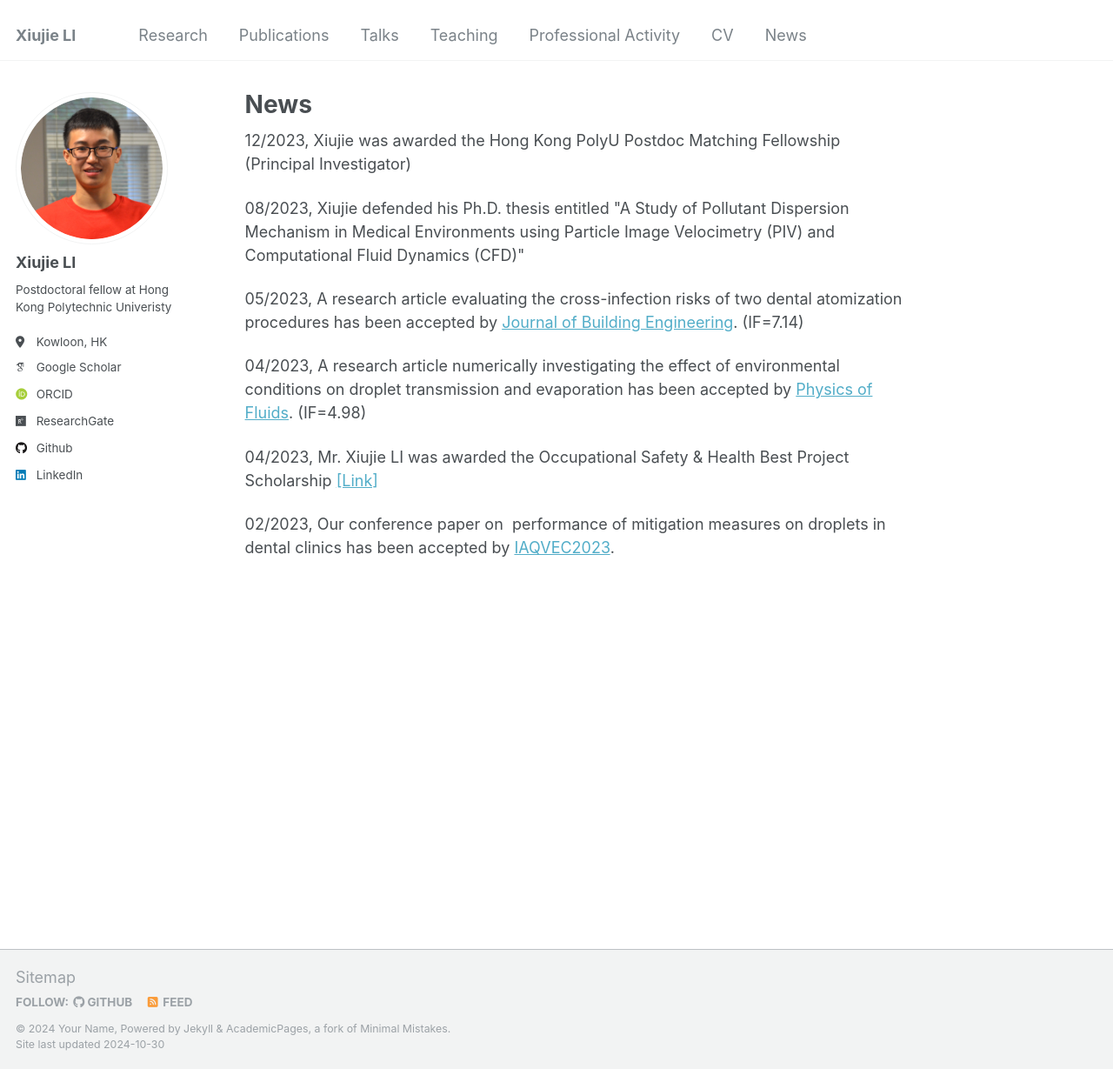
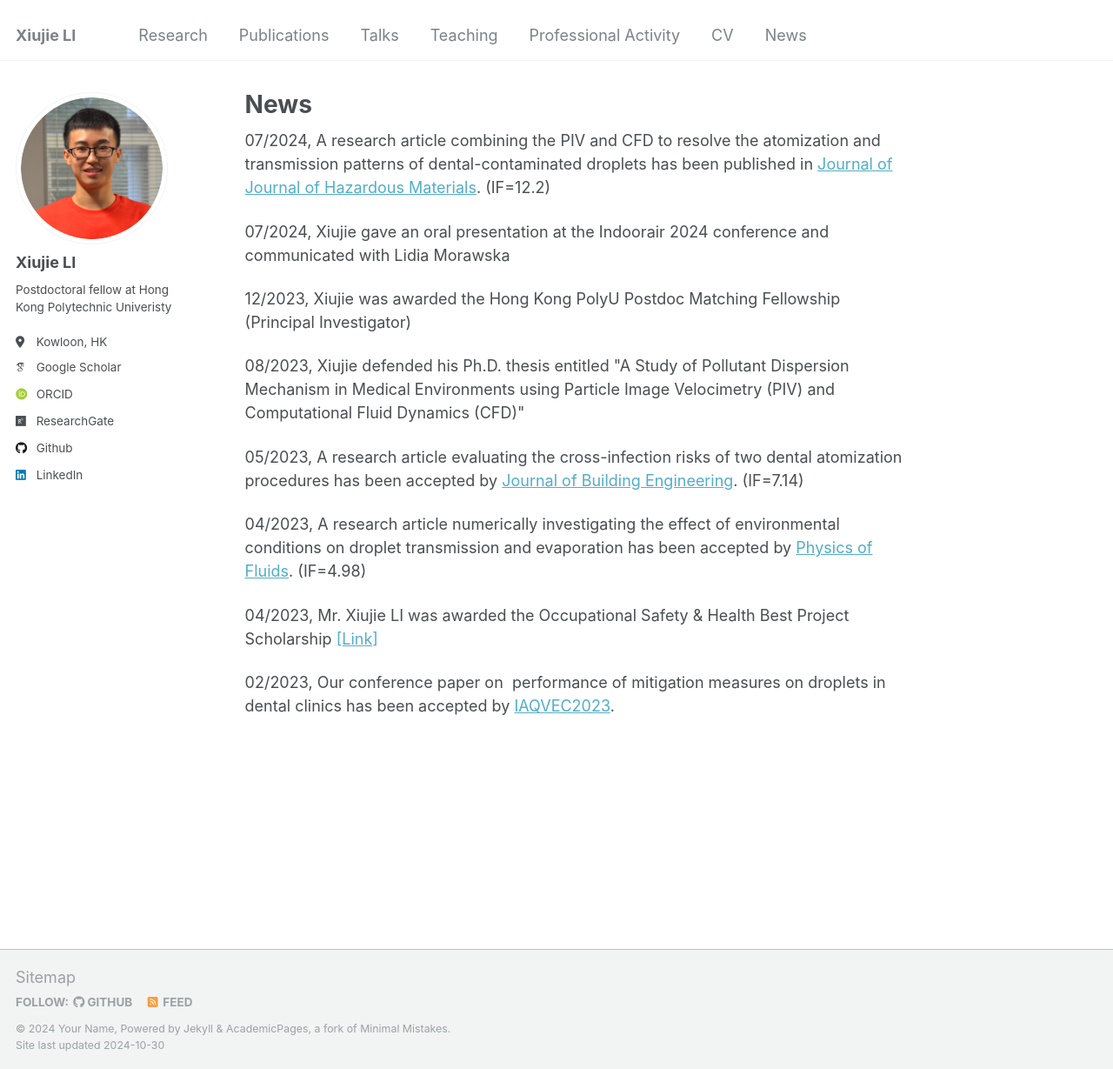
Before and after one commit to XiujieLI/XiujieLI.github.io, a Jekyll site: the page built from _pages/markdown.md, in a window 1280 px wide and 1229 px high. Shown: the whole window at 87% size. Built offline with Jekyll 4.4.1, drawn with Linux system fonts in a browser that asks for light colours; some web fonts are replaced.

Commit message:
Update markdown.md

```diff
--- a/_pages/markdown.md
+++ b/_pages/markdown.md
@@ -6,6 +6,8 @@ redirect_from:
   - /md/
   - /markdown.html
 ---
+<p> 07/2024, A research article combining the PIV and CFD to resolve the atomization and transmission patterns of dental-contaminated droplets has been published in <a href="https://doi.org/10.1016/j.jhazmat.2024.135338">Journal of Journal of Hazardous Materials</a>. (IF=12.2) </p>
+<p> 07/2024, Xiujie gave an oral presentation at the Indoorair 2024 conference and communicated with Lidia Morawska </p>
 <p> 12/2023, Xiujie was awarded the Hong Kong PolyU Postdoc Matching Fellowship (Principal Investigator) </p>
 <p> 08/2023, Xiujie defended his Ph.D. thesis entitled "A Study of Pollutant Dispersion Mechanism in Medical Environments using Particle Image Velocimetry (PIV) and Computational Fluid Dynamics (CFD)" </p>
 <p> 05/2023, A research article evaluating the cross-infection risks of two dental atomization procedures has been accepted by <a href="https://www.sciencedirect.com/science/article/abs/pii/S2352710223011403">Journal of Building Engineering</a>. (IF=7.14) </p>
```
